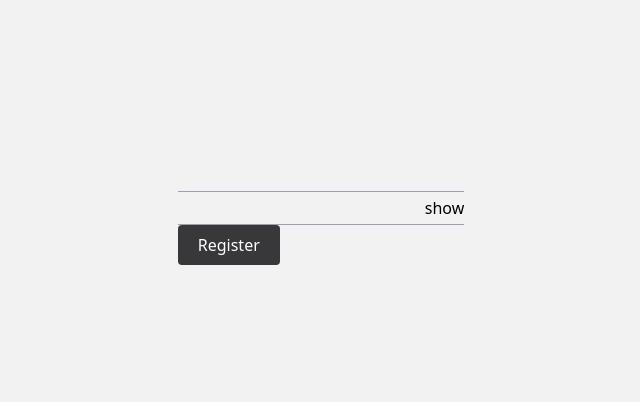
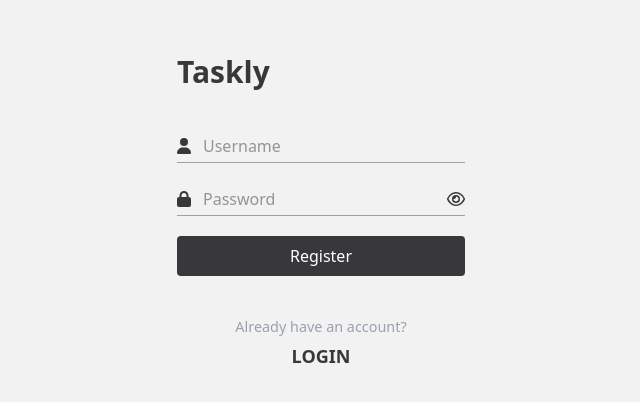
Before and after one commit to gabyel-dev/ToDoList, a React (Vite) app in the folder Frontend/: page /register in a window 1280 px wide. Shown: the part 188-590 px from the top of the page, without its empty margins (319-959 px from the left). Built offline with nearby package versions, Linux system fonts and the light colour scheme.

Commit message:
implements register page

```diff
--- a/Frontend/package.json
+++ b/Frontend/package.json
@@ -18,6 +18,7 @@
     "@fortawesome/react-fontawesome": "^0.2.2",
     "@tailwindcss/vite": "^4.0.16",
     "axios": "^1.8.4",
+    "navigate": "^0.3.6",
     "react": "^19.0.0",
     "react-dom": "^19.0.0",
     "react-router-dom": "^7.4.0",
--- a/Frontend/src/App.jsx
+++ b/Frontend/src/App.jsx
@@ -1,9 +1,16 @@
 import Register from "./components/authentication/Register";
+import Login from "./components/authentication/Login";
+import { BrowserRouter as Router, Routes, Route } from "react-router-dom";
 
 function App() {
   return (
     <>
-      <Register />
+      <Router>
+        <Routes>
+          <Route path="/" element={<Login />} />
+          <Route path="/register" element={<Register />} />
+        </Routes>
+      </Router>
     </>
   );
 }
--- /dev/null
+++ b/Frontend/src/components/authentication/Login.jsx
@@ -0,0 +1,3 @@
+export default function Login() {
+  return <div>Registered Successfully!</div>;
+}
--- a/Frontend/src/components/authentication/Register.jsx
+++ b/Frontend/src/components/authentication/Register.jsx
@@ -1,28 +1,51 @@
 import { useState } from "react";
+import { FontAwesomeIcon } from "@fortawesome/react-fontawesome";
+import { faUser, faLock } from "@fortawesome/free-solid-svg-icons";
+import { faEye, faEyeSlash } from "@fortawesome/free-regular-svg-icons";
+import { useNavigate } from "react-router-dom";
+import { Link } from "react-router-dom";
 import axios from "axios";
 
+const user_icon = <FontAwesomeIcon icon={faUser} />;
+const password_icon = <FontAwesomeIcon icon={faLock} />;
+
+const show = <FontAwesomeIcon icon={faEye} />;
+const hide = <FontAwesomeIcon icon={faEyeSlash} />;
+
 export default function Register() {
+  const navigate = useNavigate();
+  const [error, setError] = useState("");
   const [showPassword, setShowPassword] = useState(false);
   const [registerData, setRegisterData] = useState({
     username: "",
     password: "",
   });
 
-  const handleRegister = (e) => {
+  const handleRegister = async (e) => {
     e.preventDefault();
 
     try {
-      axios.post("http://localhost:5000/register", registerData, {
+      await axios.post("http://localhost:5000/register", registerData, {
         withCredentials: true,
         headers: {
           "Content-Type": "application/json",
         },
       });
-    } catch {
-      console.log("error registering data");
+      navigate("/");
+    } catch (error) {
+      setError(
+        error.response?.status === 409
+          ? "Username already used"
+          : error.response?.status === 400
+          ? "Password must be 8 characters long"
+          : ""
+      );
+
+      setTimeout(() => setError(""), 5000);
     }
   };
 
+  //onchange inputs
   const handleRegisterChange = (e) => {
     const { name, value } = e.target;
     setRegisterData((data) => ({ ...data, [name]: value }));
@@ -35,38 +58,60 @@ export default function Register() {
   };
 
   return (
-    <div className="w-full h-[100vh] flex justify-center items-center bg-[#f2f2f2]">
-      <div>
-        <form onSubmit={handleRegister}>
-          <div className="flex gap-2 border-b-1 border-gray-400">
+    <div className="w-full h-[100vh] flex flex-col justify-center items-center bg-[#f2f2f2] text-[#38383A]">
+      <div className="w-[18em] text-left pb-10">
+        <h1 className="text-left font-bold text-3xl">Taskly</h1>
+      </div>
+      <div className="flex flex-col justify-center items-center gap-10">
+        <form
+          onSubmit={handleRegister}
+          className="w-[18em] flex flex-col gap-5"
+        >
+          <div className="flex justify-start items-center gap-2 border-b-1 border-gray-400">
+            {user_icon}
             <input
               type="text"
               name="username"
               value={registerData.username}
               onChange={handleRegisterChange}
               className="outline-0 p-1"
+              required
+              placeholder="Username"
             />
           </div>
-          <div className="flex gap-2 border-b-1 border-gray-400">
-            {}
+          <div className="flex justify-between items-center gap-2 border-b-1 border-gray-400">
+            <div className="flex justify-start items-center gap-2 w-full">
+              {password_icon}
               <input
                 type={showPassword ? "text" : "password"}
                 name="password"
                 value={registerData.password}
                 onChange={handleRegisterChange}
                 className="outline-0 p-1"
+                required
+                placeholder="Password"
               />
-            <button onClick={toggleShow}>
-              {showPassword ? "hide" : "show"}
-            </button>
             </div>
+            <button onClick={toggleShow}>{showPassword ? hide : show}</button>
+          </div>
+          {error && (
+            <p className="text-red-500 text-[0.8em] leading-0 pb-3 ">{error}</p>
+          )}
+
           <button
             type="submit"
-            className="bg-[#38383A] rounded-sm px-5 py-2 text-white"
+            className="bg-[#38383A] rounded-sm px-5 py-2 text-white cursor-pointer"
           >
             Register
           </button>
         </form>
+
+        <div className="flex flex-col justify-center items-center gap-1">
+          <p className="text-gray-400 text-[0.9em]">Already have an account?</p>
+          <Link to={"/"} className="font-semibold text-lg">
+            LOGIN
+          </Link>
+        </div>
       </div>
     </div>
   );
```
Also changed, not shown: 2 other files (tests, documents, lock files or other folders). Lines whose indentation alone changed are shown as unchanged.
